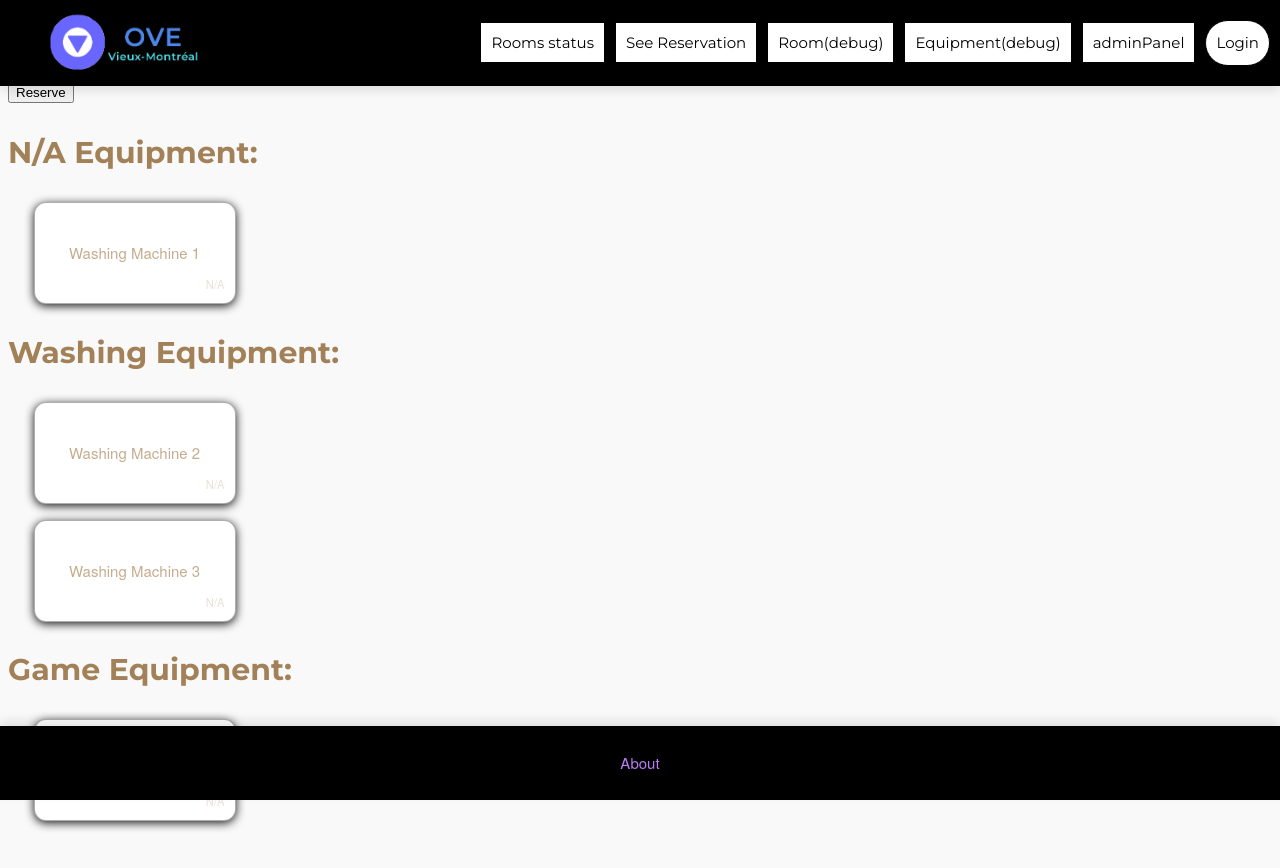
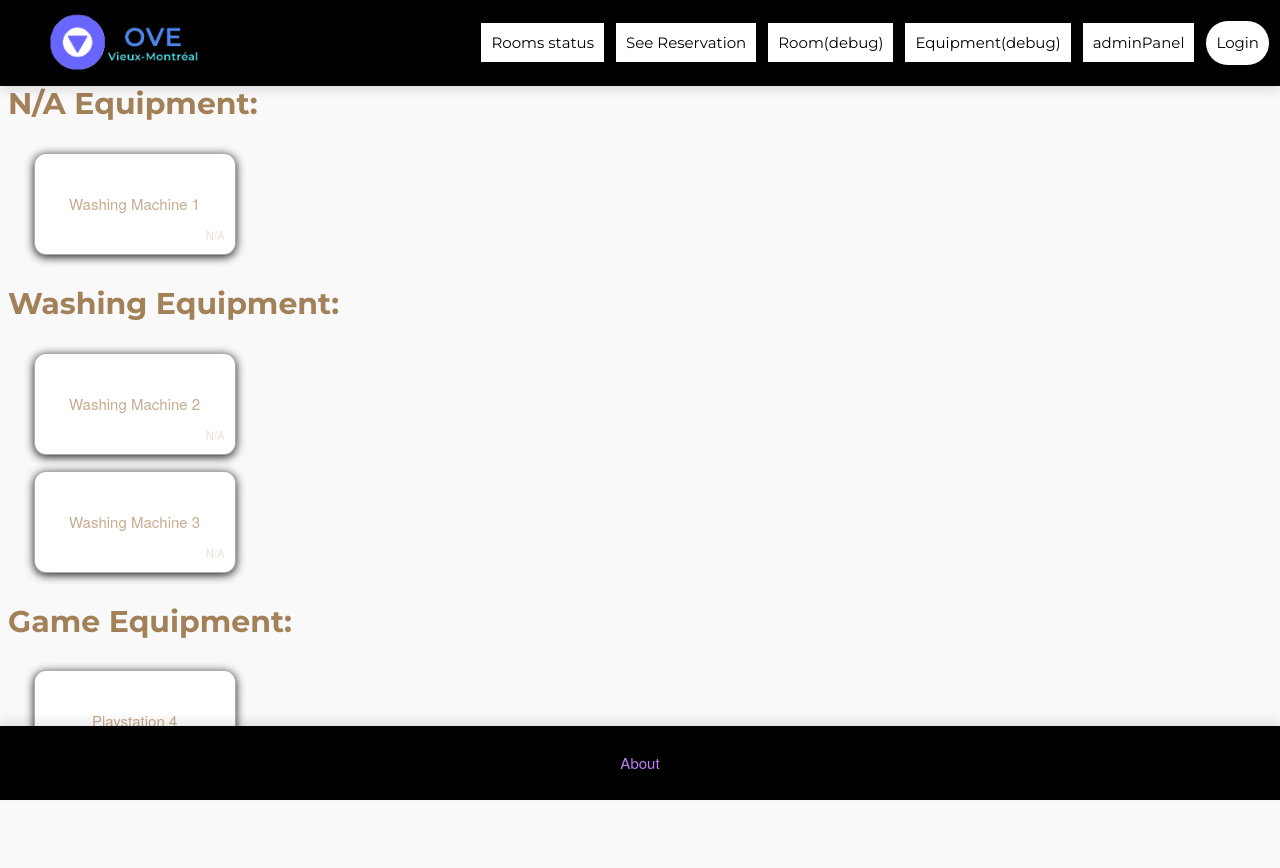
Before and after one commit to LucasKoc/MOD8-2223-GRA-KOCOGLU-SOLAN-SUN, a Vue app in the folder vue-project/: page /equipments/5 in a window 1280 px wide. Shown: the top 868 px of the page. Built offline with nearby package versions, Linux system fonts and the light colour scheme; a web font is replaced by a local one.

Commit message:
Update EquipmentVue.vue
deleted button reservebutton and add @click on Equipment component to do the same thing (cc @THETASOLA)

```diff
--- a/vue-project/src/views/EquipmentView.vue
+++ b/vue-project/src/views/EquipmentView.vue
@@ -1,17 +1,11 @@
 <template>
   <main id="equipments-status-main">
-    <div class="reservation-view">
-      <div class="flexdivtop">
-        <button class="reservebutton" @click="equipmentManage = true">Reserve</button>
-      </div>
-    </div>
-
-    <div id="equipment-status-div">
-      <div v-for="(equipments, type) in typeOfEquipment" :key="type" class="equipment-row-container">
+    <div id="equipments-status-div">
+      <div v-for="(equipments, type) in typeOfEquipment" :key="type" class="equipments-row-container">
         <h2 class="equipmentTypeTitle">{{ type && type.length > 0 ? (type[0].toUpperCase() + type.slice(1)) : "N/A"}} Equipment:</h2>
         <div class="equipment-box-container">
           <div v-for="equipment in equipments" :key="equipment.id">
-            <Equipment :equipment="equipment"/>
+            <Equipment :equipment="equipment" @click="equipmentManage = true"/>
           </div>
         </div>
       </div>
```
